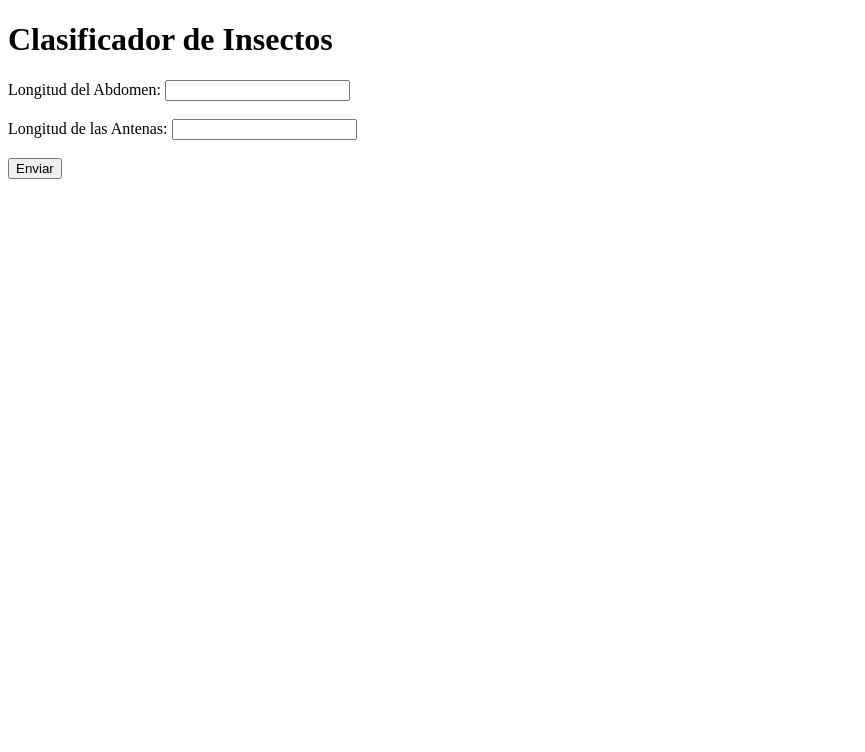
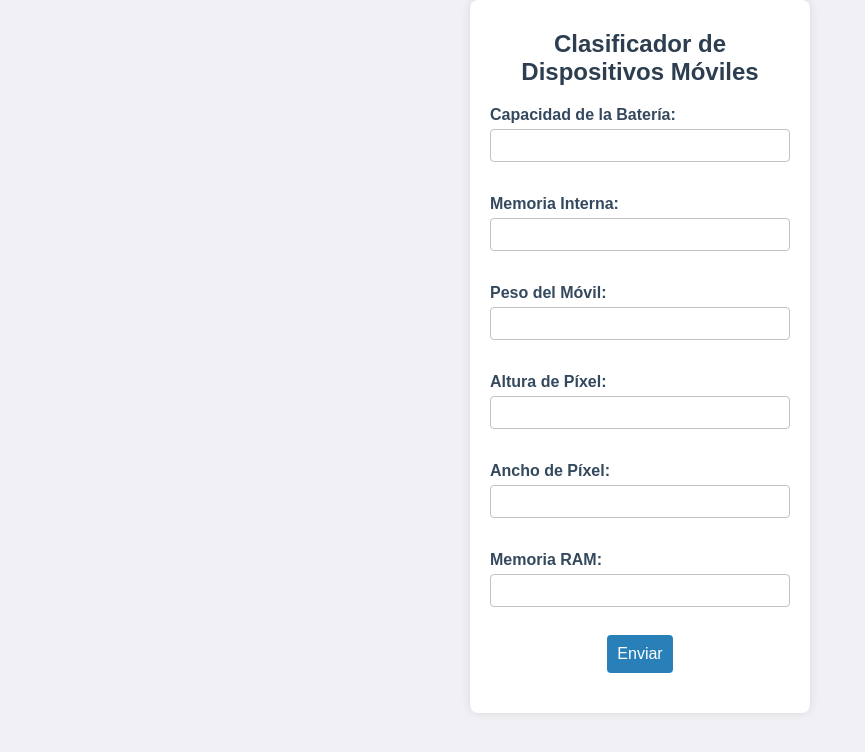
Before and after one commit to juliogmo/Flask01, a Flask app: page / in a window 1280 px wide. Shown: the top 752 px of the page, without its empty margins (0-865 px from the left). Run offline with Flask 3, Linux system fonts and the light colour scheme; parts of the project's set-up code (start-up, migrations or seed data) failed here and were passed over.

Commit message:
Nuevo Dataset

```diff
--- a/app.py
+++ b/app.py
@@ -9,7 +9,7 @@ app = Flask(__name__)
 logging.basicConfig(level=logging.DEBUG)
 
 # Cargar el modelo entrenado
-model = joblib.load('modelo.pkl')
+model = joblib.load('modeloRF.pkl')
 app.logger.debug('Modelo cargado correctamente.')
 
 @app.route('/')
@@ -20,19 +20,27 @@ def home():
 def predict():
     try:
         # Obtener los datos enviados en el request
-        abdomen = float(request.form['abdomen'])
-        antena = float(request.form['antena'])
+        battery_power = float(request.form['battery_power'])
+        int_memory = float(request.form['int_memory'])
+        mobile_wt = float(request.form['mobile_wt'])
+        px_height = float(request.form['px_height'])
+        px_width = float(request.form['px_width'])
+        ram = float(request.form['ram'])
 
         # Crear un DataFrame con los datos
-        data_df = pd.DataFrame([[abdomen, antena]], columns=['abdomen', 'antena'])
+        data_df = pd.DataFrame([[battery_power, int_memory, mobile_wt, px_height, px_width, ram]],
+                               columns=['battery_power', 'int_memory', 'mobile_wt', 'px_height', 'px_width', 'ram'])
         app.logger.debug(f'DataFrame creado: {data_df}')
 
         # Realizar predicciones
         prediction = model.predict(data_df)
         app.logger.debug(f'Predicción: {prediction[0]}')
 
+        # Convertir la predicción a tipo de datos estándar de Python
+        prediction_result = int(prediction[0])
+
         # Devolver las predicciones como respuesta JSON
-        return jsonify({'categoria': prediction[0]})
+        return jsonify({'categoria': prediction_result})
     except Exception as e:
         app.logger.error(f'Error en la predicción: {str(e)}')
         return jsonify({'error': str(e)}), 400
--- a/templates/formulario.html
+++ b/templates/formulario.html
@@ -1,26 +1,104 @@
 <!DOCTYPE html>
 <html>
 <head>
-    <title>Clasificador de Insectos</title>
+    <title>Clasificador de Dispositivos Móviles</title>
+    <style>
+        body {
+            font-family: Arial, sans-serif;
+            background-color: #f0f0f5;
+            display: flex;
+            justify-content: center;
+            align-items: center;
+            height: 50%;
+            margin: 0;
+        }
+        #contenedor {
+            background-color: #fff;
+            border-radius: 8px;
+            box-shadow: 0 0 10px rgba(0, 0, 0, 0.1);
+            padding: 20px;
+            width: 300px;
+            text-align: center;
+        }
+        h1 {
+            color: #2c3e50;
+            font-size: 24px;
+            margin-top: 10px;
+            margin-bottom: 20px;
+        }
+        label {
+            display: block;
+            margin: 5px 0;
+            font-weight: bold;
+            color: #34495e;
+            text-align: left;
+        }
+        input[type="text"] {
+            width: 100%;
+            padding: 8px;
+            margin-bottom: 10px;
+            border: 1px solid #bdc3c7;
+            border-radius: 4px;
+            box-sizing: border-box;
+        }
+        input[type="submit"] {
+            background-color: #2980b9;
+            color: #fff;
+            border: none;
+            padding: 10px;
+            cursor: pointer;
+            border-radius: 4px;
+            font-size: 16px;
+        }
+        input[type="submit"]:hover {
+            background-color: #3498db;
+        }
+        #resultado {
+            margin-top: 20px;
+            font-weight: bold;
+            color: #000000;
+        }
+    </style>
     <script>
-        function clasificarInsecto(event) {
+        function clasificarDispositivo(event) {
             event.preventDefault();
-            const abdomen = document.getElementById('abdomen').value;
-            const antena = document.getElementById('antena').value;
+            const battery_power = document.getElementById('battery_power').value;
+            const int_memory = document.getElementById('int_memory').value;
+            const mobile_wt = document.getElementById('mobile_wt').value;
+            const px_height = document.getElementById('px_height').value;
+            const px_width = document.getElementById('px_width').value;
+            const ram = document.getElementById('ram').value;
 
             fetch('/predict', {
                 method: 'POST',
                 headers: {
                     'Content-Type': 'application/x-www-form-urlencoded',
                 },
-                body: `abdomen=${abdomen}&antena=${antena}`,
+                body: `battery_power=${battery_power}&int_memory=${int_memory}&mobile_wt=${mobile_wt}&px_height=${px_height}&px_width=${px_width}&ram=${ram}`,
             })
             .then(response => response.json())
             .then(data => {
                 if (data.error) {
                     document.getElementById('resultado').innerText = 'Error: ' + data.error;
                 } else {
-                    document.getElementById('resultado').innerText = 'El insecto es una ' + data.categoria;
+                    let categoriaDescripcion = '';
+                    switch(data.categoria) {
+                        case 0:
+                            categoriaDescripcion = 'bajo';
+                            break;
+                        case 1:
+                            categoriaDescripcion = 'medio bajo';
+                            break;
+                        case 2:
+                            categoriaDescripcion = 'medio alto';
+                            break;
+                        case 3:
+                            categoriaDescripcion = 'alto';
+                            break;
+                        default:
+                            categoriaDescripcion = 'desconocida';
+                    }
+                    document.getElementById('resultado').innerText = 'La categoría del dispositivo es: ' + data.categoria + ' "' + categoriaDescripcion + '"';
                 }
             })
             .catch(error => {
@@ -31,14 +109,24 @@
     </script>
 </head>
 <body>
-    <h1>Clasificador de Insectos</h1>
-    <form id="formulario" onsubmit="clasificarInsecto(event)">
-        <label for="abdomen">Longitud del Abdomen:</label>
-        <input type="text" id="abdomen" name="abdomen"><br><br>
-        <label for="antena">Longitud de las Antenas:</label>
-        <input type="text" id="antena" name="antena"><br><br>
-        <input type="submit" value="Enviar">
-    </form>
-    <p id="resultado"></p>
+    <div id="contenedor">
+        <h1>Clasificador de Dispositivos Móviles</h1>
+        <form id="formulario" onsubmit="clasificarDispositivo(event)">
+            <label for="battery_power">Capacidad de la Batería:</label>
+            <input type="text" id="battery_power" name="battery_power"><br><br>
+            <label for="int_memory">Memoria Interna:</label>
+            <input type="text" id="int_memory" name="int_memory"><br><br>
+            <label for="mobile_wt">Peso del Móvil:</label>
+            <input type="text" id="mobile_wt" name="mobile_wt"><br><br>
+            <label for="px_height">Altura de Píxel:</label>
+            <input type="text" id="px_height" name="px_height"><br><br>
+            <label for="px_width">Ancho de Píxel:</label>
+            <input type="text" id="px_width" name="px_width"><br><br>
+            <label for="ram">Memoria RAM:</label>
+            <input type="text" id="ram" name="ram"><br><br>
+            <input type="submit" value="Enviar">
+        </form>
+        <p id="resultado"></p>
+    </div>
 </body>
 </html>
```
Also changed, not shown: 1 other file.
